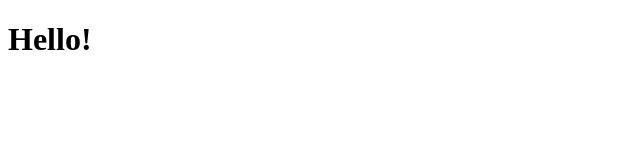
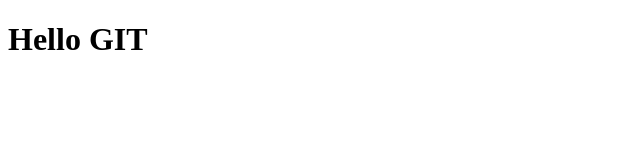
Before and after one commit to jastrzembowski/git-course-4, a plain HTML site: page index.html in a window 1280 px wide. Shown: the whole page, without its empty margins (0-640 px from the left). Drawn offline with Linux system fonts and the light colour scheme.

Commit message:
hello changed in index.html

```diff
--- a/index.html
+++ b/index.html
@@ -6,6 +6,6 @@
     <title>ISA GIT COURSE 4</title>
 </head>
 <body>
-    <h1>Hello! </h1>
+    <h1>Hello GIT </h1>
 </body>
 </html>
```
